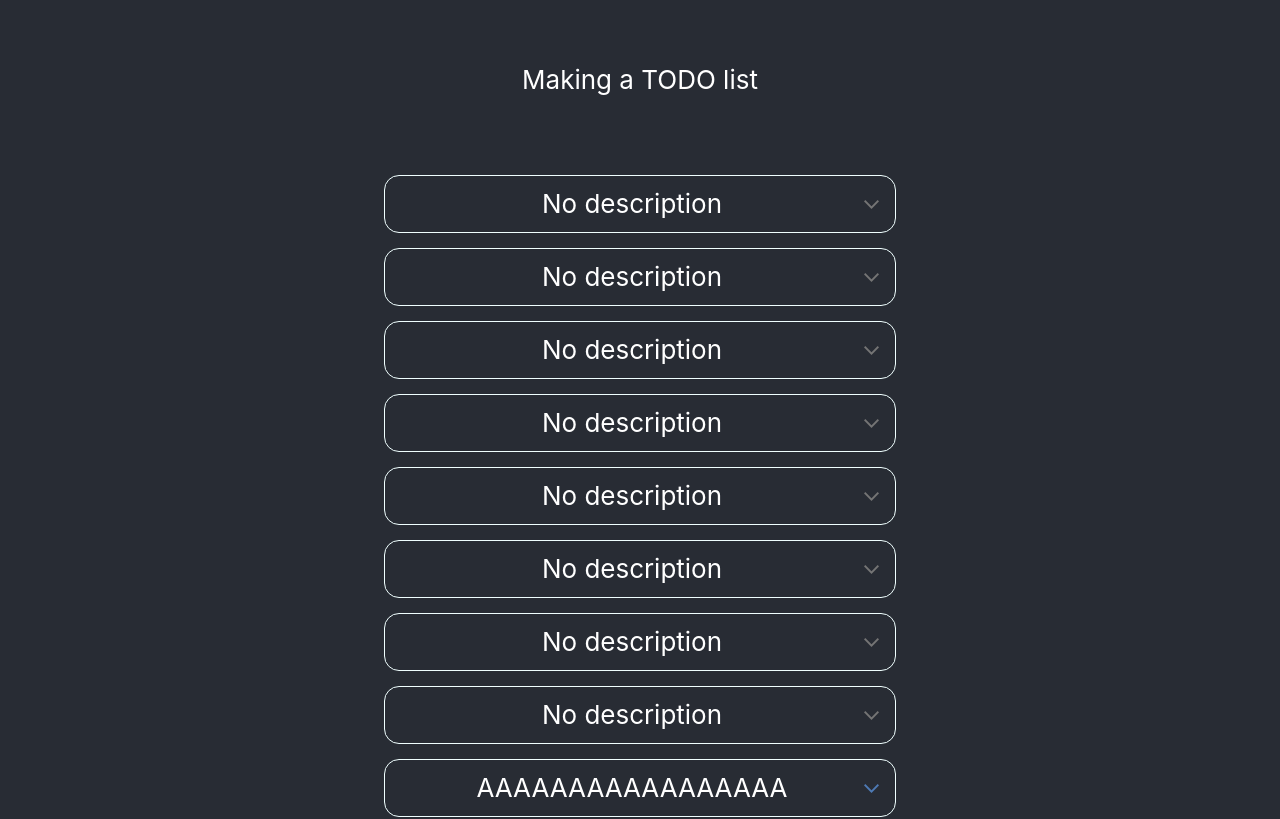
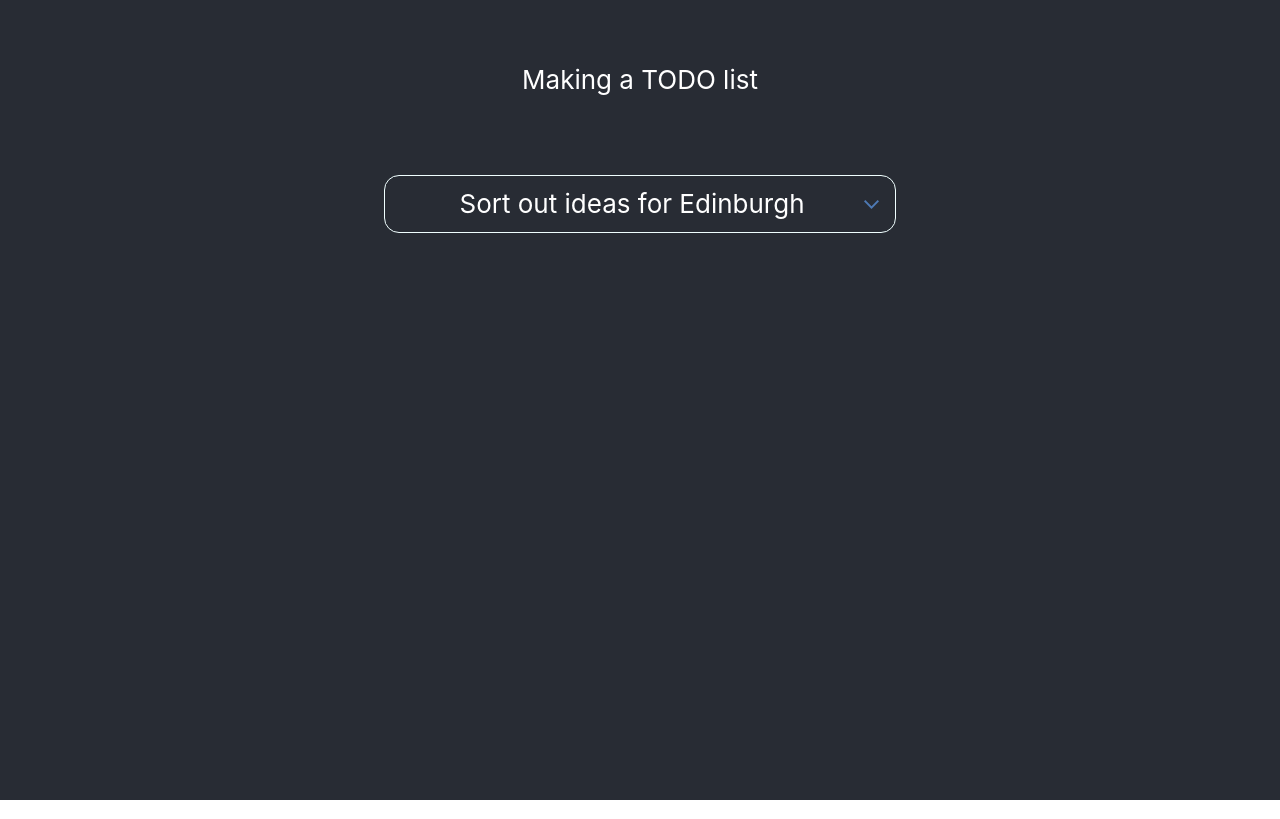
Before and after one commit to CDuncan95/ts-prac, a React (Create React App) app: page / in a window 1280 px wide. Shown: the top 819 px of the page. Built offline with nearby package versions, Linux system fonts and the light colour scheme.

Commit message:
Add a bunch of legit items

```diff
--- a/src/apis/temp.ts
+++ b/src/apis/temp.ts
@@ -11,85 +11,89 @@ export interface APIListItem {
 export function get() : Promise<Array<APIListItem>> {
     return Promise.resolve([
         {
-            title: "No description",
+            title: "Sort out ideas for Edinburgh",
             startDate: new Date(),
-            duration: 2
+            duration: 2,
+            description:
+`Need to think of things to do on Wednesday evening, all day Thursday night, and daytime Friday`
         },
-        {
-            title: "No description",
-            startDate: new Date(),
-            duration: 2
-        },
-        {
-            title: "No description",
-            startDate: new Date(),
-            duration: 2
-        },
-        {
-            title: "No description",
-            startDate: new Date(),
-            duration: 2
-        },
-        {
-            title: "No description",
-            startDate: new Date(),
-            duration: 2
-        },
-        {
-            title: "No description",
-            startDate: new Date(),
-            duration: 2
-        },
-        {
-            title: "No description",
-            startDate: new Date(),
-            duration: 2
-        },
-        {
-            title: "No description",
-            startDate: new Date(),
-            duration: 2
-        },
-        {
-            title: "AAAAAAAAAAAAAAAAA",
-            description: "this is A",
-            startDate: new Date()
-        },
-        {
-            title: "AAAAAAAAAAAAAAAAA",
-            description: "this is A",
-            startDate: new Date()
-        },
-        {
-            title: "AAAAAAAAAAAAAAAAA",
-            description: "this is A",
-            startDate: new Date()
-        },
-        {
-            title: "AAAAAAAAAAAAAAAAA",
-            description: "this is A",
-            startDate: new Date()
-        },
-        {
-            title: "AAAAAAAAAAAAAAAAA",
-            description: "this is A",
-            startDate: new Date()
-        },
-        {
-            title: "AAAAAAAAAAAAAAAAA",
-            description: "this is A",
-            startDate: new Date()
-        },
-        {
-            title: "AAAAAAAAAAAAAAAAA",
-            description: "this is A",
-            startDate: new Date()
-        },
-        {
-            title: "AAAAAAAAAAAAAAAAA",
-            description: "this is A",
-            startDate: new Date()
-        }
+//         {
+//             title: "Sort out ideas for Edinburgh",
+//             startDate: new Date(),
+//             duration: 2,
+//             description:
+// `Need to think of things to do on Wednesday evening, all day Thursday night, and daytime Friday`
+//         },
+//         {
+//             title: "Sort out ideas for Edinburgh",
+//             startDate: new Date(),
+//             duration: 2,
+//             description:
+// `Need to think of things to do on Wednesday evening, all day Thursday night, and daytime Friday`
+//         },
+//         {
+//             title: "Sort out ideas for Edinburgh",
+//             startDate: new Date(),
+//             duration: 2,
+//             description:
+// `Need to think of things to do on Wednesday evening, all day Thursday night, and daytime Friday`
+//         },
+//         {
+//             title: "Sort out ideas for Edinburgh",
+//             startDate: new Date(),
+//             duration: 2,
+//             description:
+// `Need to think of things to do on Wednesday evening, all day Thursday night, and daytime Friday`
+//         },
+//         {
+//             title: "Sort out ideas for Edinburgh",
+//             startDate: new Date(),
+//             duration: 2,
+//             description:
+// `Need to think of things to do on Wednesday evening, all day Thursday night, and daytime Friday`
+//         },
+//         {
+//             title: "Sort out ideas for Edinburgh",
+//             startDate: new Date(),
+//             duration: 2,
+//             description:
+// `Need to think of things to do on Wednesday evening, all day Thursday night, and daytime Friday`
+//         },
+//         {
+//             title: "Sort out ideas for Edinburgh",
+//             startDate: new Date(),
+//             duration: 2,
+//             description:
+// `Need to think of things to do on Wednesday evening, all day Thursday night, and daytime Friday`
+//         },
+//         {
+//             title: "Sort out ideas for Edinburgh",
+//             startDate: new Date(),
+//             duration: 2,
+//             description:
+// `Need to think of things to do on Wednesday evening, all day Thursday night, and daytime Friday`
+//         },
+//         {
+//             title: "Sort out ideas for Edinburgh",
+//             startDate: new Date(),
+//             duration: 2,
+//             description:
+// `Need to think of things to do on Wednesday evening, all day Thursday night, and daytime Friday`
+//         },
+//         {
+//             title: "Sort out ideas for Edinburgh",
+//             startDate: new Date(),
+//             duration: 2,
+//             description:
+// `Need to think of things to do on Wednesday evening, all day Thursday night, and daytime Friday`
+//         },
+//         {
+//             title: "Sort out ideas for Edinburgh",
+//             startDate: new Date(),
+//             duration: 2,
+//             description:
+// `Need to think of things to do on Wednesday evening, all day Thursday night, and daytime Friday`
+//         },
     ]);
 }
 
```
